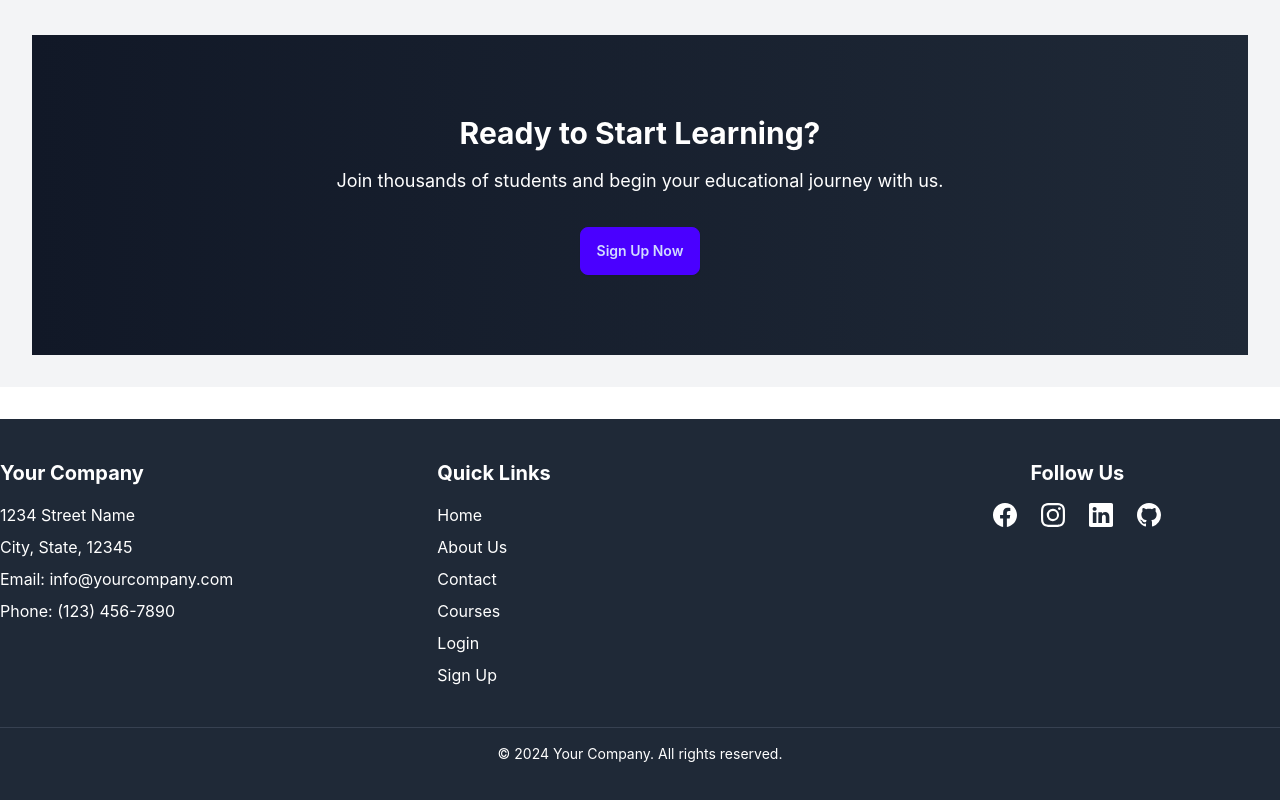
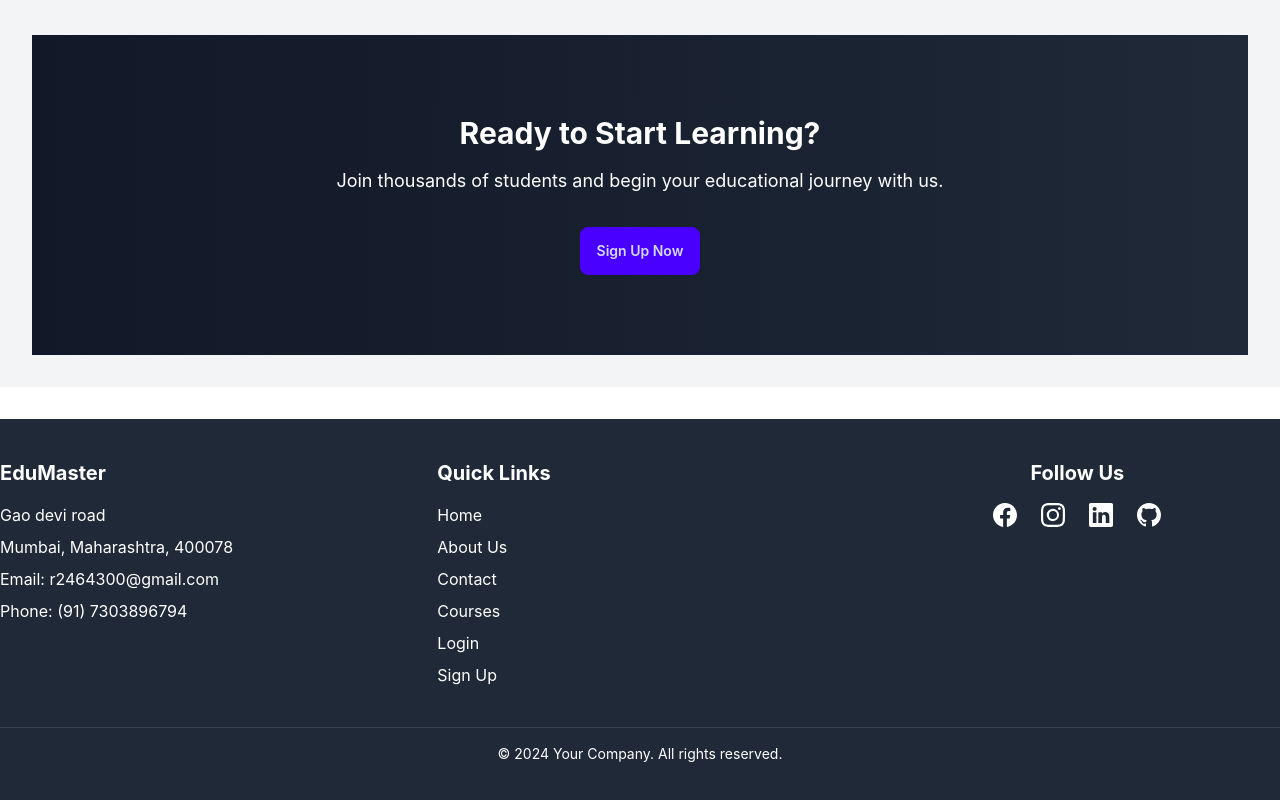
Before and after one commit to Uttam1910/lms-frontend, a React (Vite) app: page / in a window 1280 px wide. Shown: the part 1677-2477 px from the top of the page. Built offline with nearby package versions, Linux system fonts and the light colour scheme.

Commit message:
edited footer

```diff
--- a/src/components/Footer.jsx
+++ b/src/components/Footer.jsx
@@ -20,12 +20,13 @@ const Footer = () => {
       <div className="container mx-auto grid grid-cols-1 md:grid-cols-3 gap-8">
         {/* Company Info */}
         <div>
-          <h3 className="text-xl font-bold mb-4">Your Company</h3>
-          <p className="mb-2">1234 Street Name</p>
-          <p className="mb-2">City, State, 12345</p>
-          <p className="mb-2">Email: info@yourcompany.com</p>
-          <p>Phone: (123) 456-7890</p>
+          <h3 className="text-xl font-bold mb-4">EduMaster</h3>
+          <p className="mb-2">Gao devi road</p>
+          <p className="mb-2">Mumbai, Maharashtra, 400078</p>
+          <p className="mb-2">Email: r2464300@gmail.com</p>
+          <p>Phone: (91) 7303896794</p>
         </div>
+
 
         {/* Quick Links */}
         <div>
```
